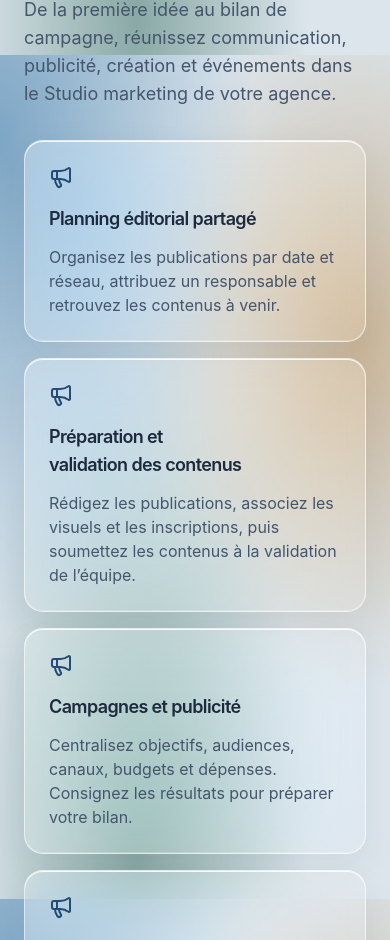
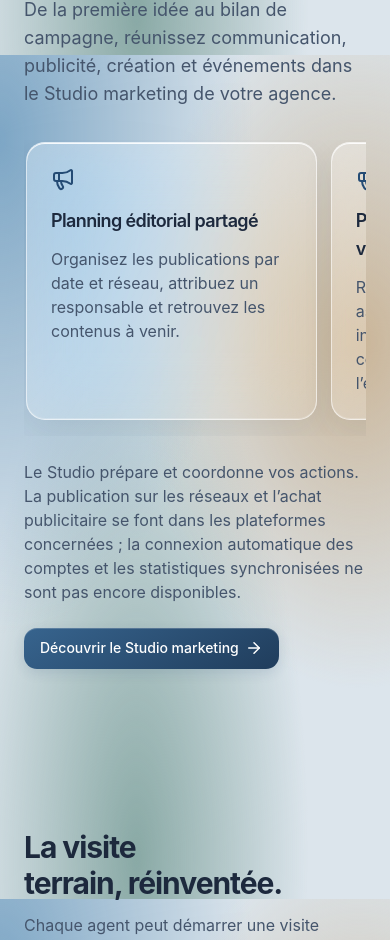
Before and after one commit to tokkimi/my-pilot, a React (Vite) app: page / in a window 390 px wide. Shown: the part 2477-3417 px from the top of the page. Built offline with nearby package versions, Linux system fonts and the light colour scheme.

Commit message:
Use mobile horizontal scrolling for marketing overview cards

```diff
--- a/src/index.css
+++ b/src/index.css
@@ -116,7 +116,7 @@ body { background: radial-gradient(ellipse at 0% 10%,#7da6c5 0,transparent 46%),
 
 /* Mobile feature cards form one swipeable row rather than a long column. */
 @media(max-width:767px) {
-  #fonctionnalites>div>.grid {
+  #fonctionnalites>div>.grid, #marketing>.grid {
     display:grid;
     grid-template-columns:none;
     grid-auto-flow:column;
@@ -130,5 +130,5 @@ body { background: radial-gradient(ellipse at 0% 10%,#7da6c5 0,transparent 46%),
     scrollbar-width:thin;
     scrollbar-color:#526e8980 transparent;
   }
-  #fonctionnalites>div>.grid>.card { scroll-snap-align:start; min-width:0; }
+  #fonctionnalites>div>.grid>.card, #marketing>.grid>.card { scroll-snap-align:start; min-width:0; }
 }
```
